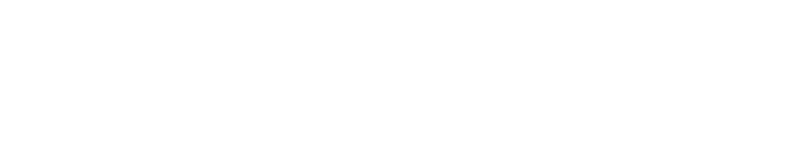
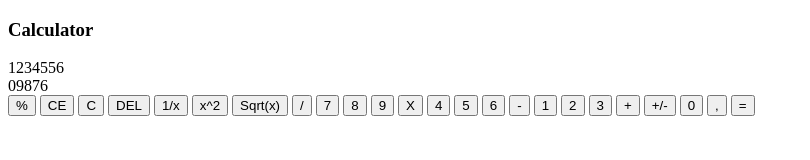
Before and after one commit to Hideyoshizane/aula-pratica-5-es2, a website: page index.html in a window 1280 px wide. Shown: the whole page, without its empty margins (0-810 px from the left). Drawn offline with Linux system fonts and the light colour scheme.

Commit message:
skeleton made

```diff
--- a/index.html
+++ b/index.html
@@ -9,6 +9,40 @@
     <title>Calculator</title>
 </head>
 <body>
-
+    <div id="calculator">
+        <h3>
+           Calculator
+        </h3>
+        <div id="operations">
+            <div id="previous">1234556</div>
+            <div id="current">09876</div>
+        </div>
+        <div id="buttons-container">
+            <button>%</button>
+            <button>CE</button>
+            <button>C</button>
+            <button>DEL</button>
+            <button>1/x</button>
+            <button>x^2</button>
+            <button>Sqrt(x)</button>
+            <button>/</button>
+            <button class = "number">7</button>
+            <button class = "number">8</button>
+            <button class = "number">9</button>
+            <button>X</button>
+            <button class = "number">4</button>
+            <button class = "number">5</button>
+            <button class = "number">6</button>
+            <button>-</button>
+            <button class = "number">1</button>
+            <button class = "number">2</button>
+            <button class = "number">3</button>
+            <button>+</button>
+            <button>+/-</button>
+            <button class = "number">0</button>
+            <button>,</button>
+            <button>=</button>
+        </div>
+    </div>
 </body>
 </html>
```
